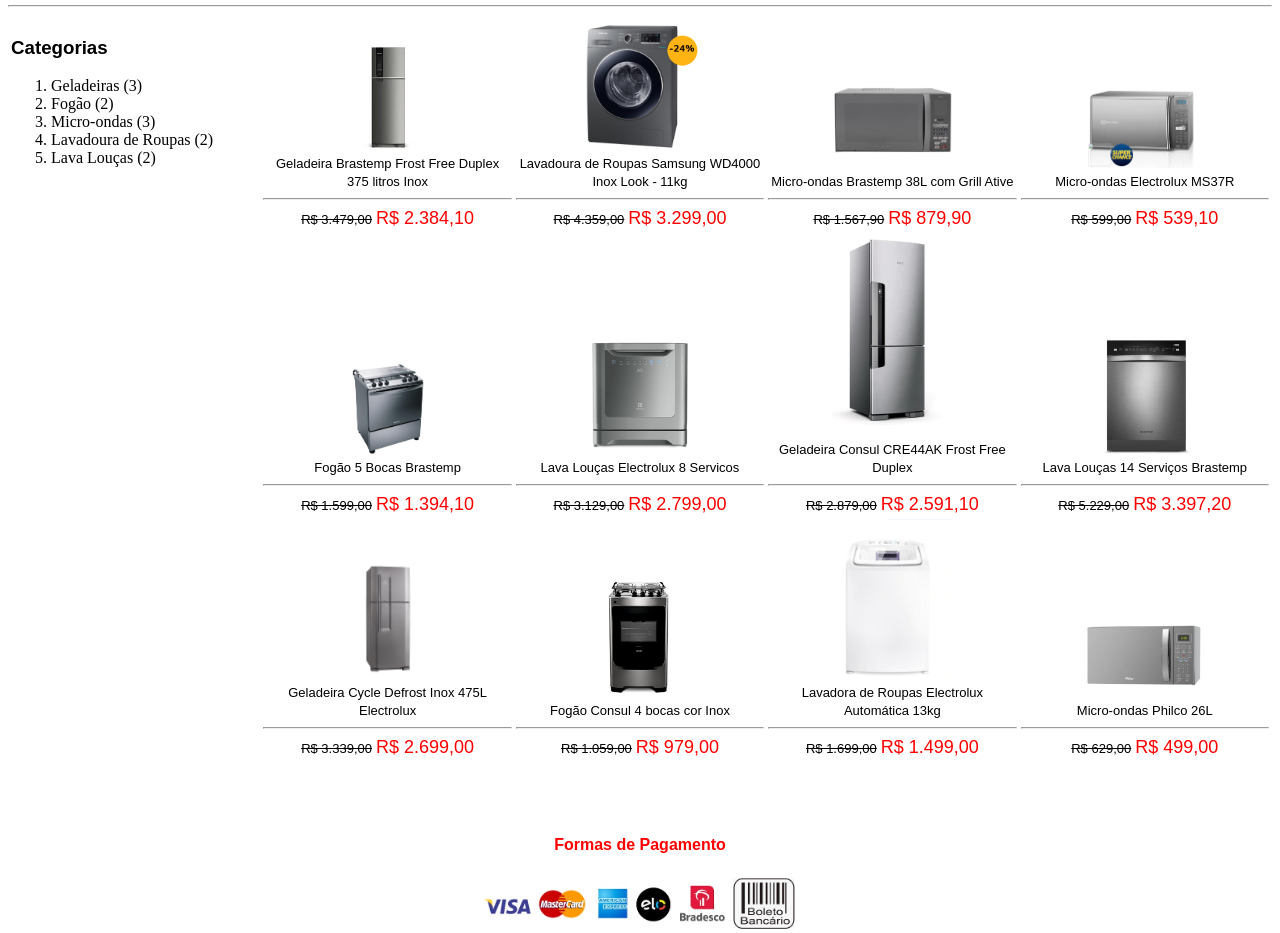
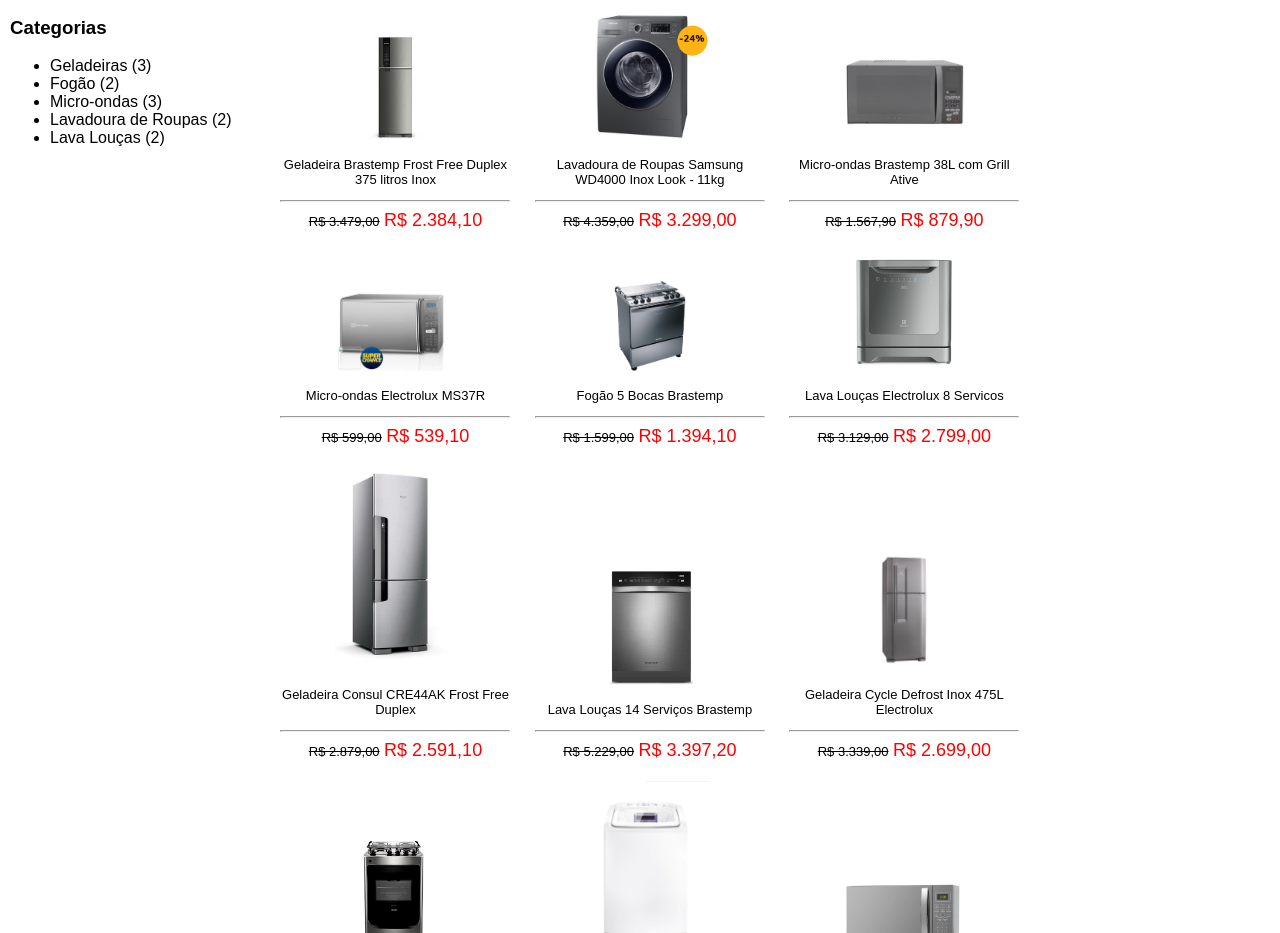
Before and after one commit to Bruno4745/FullStackEletro, a plain HTML site: page produtos.html in a window 1280 px wide. Shown: the part 142-1075 px from the top of the page. Drawn offline with Linux system fonts and the light colour scheme.

Commit message:
Atualizacao - Commit do projeto Full Stack Eletro em CSS

```diff
--- /dev/null
+++ b/css/estilo.css
@@ -0,0 +1,44 @@
+body {
+    font-family: Arial, Helvetica, sans-serif;
+    margin: 0px;
+}
+
+header, main {
+    margin: 8px;
+}
+
+#menu {
+    width: 100%;
+    background-color: rgb(242, 8, 8);
+}
+
+#menu a{
+    color: white;
+    text-decoration: none;
+    width: 24%;
+    display: inline-block;
+    text-align: center;
+}
+
+#menu a img {
+    width: 100px;
+    display: inline-block;
+    vertical-align: middle;
+}
+
+#rodape {
+    text-align: center;
+    padding-top: 50px;
+}
+
+#rodape h4 {
+    color: red;
+}
+
+#rodape img {
+    width: 25%;
+}
+
+#rodape p {
+    font-size: small;
+}
--- /dev/null
+++ b/css/produtos.css
@@ -0,0 +1,38 @@
+.categoria {
+    padding-left: 10px;
+    width: 20%;
+    display: inline-block;
+    vertical-align: top;
+}
+
+.produtos {
+    display: inline-block;
+    width: 77%;
+}
+
+.produto_unidade {
+    width: 230px;
+    padding: 10px;
+    display: inline-block;
+    text-align: center;
+}
+
+.produto_unidade img {
+    width: 120px;
+}
+
+.nome_produto {
+    font-size: small;
+}
+
+.preco_antigo {
+    font-size: small;
+    text-decoration: line-through;
+    display: inline;
+}
+
+.preco_novo {
+    font-size: large;
+    color: red;
+    display: inline;
+}
--- a/produtos.html
+++ b/produtos.html
@@ -1,144 +1,133 @@
 <!DOCTYPE html>
 
 <html lang="pt-br">
+
 	<head>
 		<meta charset="UTF-8">
 		<title>Produtos - Full Stack Eletro</title>
+		<link rel="stylesheet" type="text/css" href="./css/estilo.css">
+		<link rel="stylesheet" type="text/css" href="./css/produtos.css">
 	</head>
+
 	<body>
 		<!-- INICIO DO MENU -->
-		<table width="100%" bgcolor="red">
-			<tr>
-				<td align="center" widht="25%"><a href="index.html"><img width="100px" src="./imagens/logo.png" alt="Full Stack Eletro"></a></td>
-				<td align="center" widht="25%"><a href="produtos.html"><font face="Arial" color="white">Produtos</font></a></td>
-				<td align="center" widht="25%"><a href="loja.html"><font face="Arial" color="white">Nossas Lojas</font></a></td>
-				<td align="center" widht="25%"><a href="contato.html"><font face="Arial" color="white">Contato</font></a></td>
-			</tr>
-		</table>
+		<nav id="menu">
+			<a href="index.html"><img src="./imagens/logo.png" alt="Full Stack Eletro"></a>
+			<a href="produtos.html">Produtos</a>
+			<a href="loja.html">Nossas Lojas</a>
+			<a href="contato.html">Contato</a>
+		</nav>
 		<!-- FIM DO MENU -->
+
+		<header>
 			<h2>Produtos</h2>
 			<hr>
-		<table border=0 width="100%" cellpadding=>
-			<tr>
-				<td rowspan="5" width="20%" valign="top">
-					<h3><font face="Arial">Categorias</font></h3>
-					<ol>
+		</header>
+
+		<section class="categoria">
+			<h3>Categorias</h3>
+			<ul>
 				<li>Geladeiras (3)</li>
 				<li>Fogão (2)</li>
 				<li>Micro-ondas (3)</li>
 				<li>Lavadoura de Roupas (2)</li>
 				<li>Lava Louças (2)</li>
-					</ol>
-				</td>
-				<td width="20%" align="center" valign="bottom">
-					<img src="./imagens/produtos/geladeira_brastemp.png" width="120px">
-					<br>
-					<font face="Arial" size="2">Geladeira Brastemp Frost Free Duplex 375 litros Inox</font>
+			</ul>
+		</section>
+
+		<section class="produtos">
+			<div class="produto_unidade">
+				<img src="./imagens/produtos/geladeira_brastemp.png">
+				<p class="nome_produto">Geladeira Brastemp Frost Free Duplex 375 litros Inox</p>
 				<hr>
-					<font face="Arial" size="2"><strike>R$ 3.479,00</strike></font>
-					<font face="Arial" size="4" color="red">R$ 2.384,10</font>
-				</td>
-				<td width="20%" align="center" valign="bottom">
-					<img src="./imagens/produtos/lavalouca_samsung.png" width="120px">
-					<br>
-					<font face="Arial" size="2">Lavadoura de Roupas Samsung WD4000 Inox Look - 11kg</font>
+				<p class="preco_antigo">R$ 3.479,00</p>
+				<p class="preco_novo">R$ 2.384,10</p>
+			</div>
+			<div class="produto_unidade">
+				<img src="./imagens/produtos/lavalouca_samsung.png">
+				<p class="nome_produto">Lavadoura de Roupas Samsung WD4000 Inox Look - 11kg</p>
 				<hr>
-					<font face="Arial" size="2"><strike>R$ 4.359,00</strike></font>
-					<font face="Arial" size="4" color="red">R$ 3.299,00</font>
-				</td>
-				<td width="20%" align="center" valign="bottom">
-					<img src="./imagens/produtos/microondas_brastemp.png" width="120px">
-					<br>
-					<font face="Arial" size="2">Micro-ondas Brastemp 38L com Grill Ative</font>
+				<p class="preco_antigo">R$ 4.359,00</p>
+				<p class="preco_novo">R$ 3.299,00</p>
+			</div>
+			<div class="produto_unidade">
+				<img src="./imagens/produtos/microondas_brastemp.png">
+				<p class="nome_produto">Micro-ondas Brastemp 38L com Grill Ative</p>
 				<hr>
-					<font face="Arial" size="2"><strike>R$ 1.567,90</strike></font>
-					<font face="Arial" size="4" color="red">R$ 879,90</font>
-				</td>
-				<td width="20%" align="center" valign="bottom">
-					<img src="./imagens/produtos/microondas_electrolux.png" width="120px">
-					<br>
-					<font face="Arial" size="2">Micro-ondas Electrolux MS37R</font>
+				<p class="preco_antigo">R$ 1.567,90</p>
+				<p class="preco_novo">R$ 879,90</p>
+			</div>
+			<div class="produto_unidade">
+				<img src="./imagens/produtos/microondas_electrolux.png">
+				<p class="nome_produto">Micro-ondas Electrolux MS37R</p>
 				<hr>
-					<font face="Arial" size="2"><strike>R$ 599,00</strike></font>
-					<font face="Arial" size="4" color="red">R$ 539,10</font>
-				</td>
-			</tr>
-			<tr>
-				<td width="20%" align="center" valign="bottom">
-					<img src="./imagens/produtos/fogao_brastemp.png" width="120px">
-					<br>
-					<font face="Arial" size="2">Fogão 5 Bocas Brastemp</font>
+				<p class="preco_antigo">R$ 599,00</p>
+				<p class="preco_novo">R$ 539,10</p>
+			</div>
+			<div class="produto_unidade">
+				<img src="./imagens/produtos/fogao_brastemp.png">
+				<p class="nome_produto">Fogão 5 Bocas Brastemp</p>
 				<hr>
-					<font face="Arial" size="2"><strike>R$ 1.599,00</strike></font>
-					<font face="Arial" size="4" color="red">R$ 1.394,10</font>
-				</td>
-				<td width="20%" align="center" valign="bottom">
-					<img src="./imagens/produtos/lavalouca_selectrolux.png" width="120px">
-					<br>
-					<font face="Arial" size="2">Lava Louças Electrolux 8 Servicos</font>
+				<p class="preco_antigo">R$ 1.599,00</p>
+				<p class="preco_novo">R$ 1.394,10</p>
+			</div>
+			<div class="produto_unidade">
+				<img src="./imagens/produtos/lavalouca_selectrolux.png">
+				<p class="nome_produto">Lava Louças Electrolux 8 Servicos</p>
 				<hr>
-					<font face="Arial" size="2"><strike>R$ 3.129,00</strike></font>
-					<font face="Arial" size="4" color="red">R$ 2.799,00</font>
-				</td>
-				<td width="20%" align="center" valign="bottom">
-					<img src="./imagens/produtos/geladeira_consul.png" width="120px">
-					<br>
-					<font face="Arial" size="2">Geladeira Consul CRE44AK Frost Free Duplex</font>
+				<p class="preco_antigo">R$ 3.129,00</p>
+				<p class="preco_novo">R$ 2.799,00</p>
+			</div>
+			<div class="produto_unidade">
+				<img src="./imagens/produtos/geladeira_consul.png">
+				<p class="nome_produto">Geladeira Consul CRE44AK Frost Free Duplex</p>
 				<hr>
-					<font face="Arial" size="2"><strike>R$ 2.879,00</strike></font>
-					<font face="Arial" size="4" color="red">R$ 2.591,10</font>
-				</td>
-				<td width="20%" align="center" valign="bottom">
-					<img src="./imagens/produtos/lavalouca_sbrastemp.png" width="120px">
-					<br>
-					<font face="Arial" size="2">Lava Louças 14 Serviços Brastemp</font>
+				<p class="preco_antigo">R$ 2.879,00</p>
+				<p class="preco_novo">R$ 2.591,10</p>
+			</div>
+			<div class="produto_unidade">
+				<img src="./imagens/produtos/lavalouca_sbrastemp.png">
+				<p class="nome_produto">Lava Louças 14 Serviços Brastemp</p>
 				<hr>
-					<font face="Arial" size="2"><strike>R$ 5.229,00</strike></font>
-					<font face="Arial" size="4" color="red">R$ 3.397,20</font>
-				</td>
-			</tr>
-			<tr>
-				<td width="20%" align="center" valign="bottom">
-					<img src="./imagens/produtos/geladeira_eletrolux.png" width="120px">
-					<br>
-					<font face="Arial" size="2">Geladeira Cycle Defrost Inox 475L Electrolux</font>
+				<p class="preco_antigo">R$ 5.229,00</p>
+				<p class="preco_novo">R$ 3.397,20</p>
+			</div>
+			<div class="produto_unidade">
+				<img src="./imagens/produtos/geladeira_eletrolux.png">
+				<p class="nome_produto">Geladeira Cycle Defrost Inox 475L Electrolux</p>
 				<hr>
-					<font face="Arial" size="2"><strike>R$ 3.339,00</strike></font>
-					<font face="Arial" size="4" color="red">R$ 2.699,00</font>
-				</td>
-				<td width="20%" align="center" valign="bottom">
-					<img src="./imagens/produtos/fogao_consul.png" width="120px">
-					<br>
-					<font face="Arial" size="2">Fogão Consul 4 bocas cor Inox</font>
+				<p class="preco_antigo">R$ 3.339,00</p>
+				<p class="preco_novo">R$ 2.699,00</p>
+			</div>
+			<div class="produto_unidade">
+				<img src="./imagens/produtos/fogao_consul.png">
+				<p class="nome_produto">Fogão Consul 4 bocas cor Inox</p>
 				<hr>
-					<font face="Arial" size="2"><strike>R$ 1.059,00</strike></font>
-					<font face="Arial" size="4" color="red">R$ 979,00</font>
-				</td>
-				<td width="20%" align="center" valign="bottom">
-					<img src="./imagens/produtos/lavaroupa_eletrolux.png" width="120px">
-					<br>
-					<font face="Arial" size="2">Lavadora de Roupas Electrolux Automática 13kg</font>
+				<p class="preco_antigo">R$ 1.059,00</p>
+				<p class="preco_novo">R$ 979,00</p>
+			</div>
+			<div class="produto_unidade">
+				<img src="./imagens/produtos/lavaroupa_eletrolux.png">
+				<p class="nome_produto">Lavadora de Roupas Electrolux Automática 13kg</p>
 				<hr>
-					<font face="Arial" size="2"><strike>R$ 1.699,00</strike></font>
-					<font face="Arial" size="4" color="red">R$ 1.499,00</font>
-				</td>
-				<td width="20%" align="center" valign="bottom">
-					<img src="./imagens/produtos/microondas_philco.png" width="120px">
-					<br>
-					<font face="Arial" size="2">Micro-ondas Philco 26L</font>
+				<p class="preco_antigo">R$ 1.699,00</p>
+				<p class="preco_novo">R$ 1.499,00</p>
+			</div>
+			<div class="produto_unidade">
+				<img src="./imagens/produtos/microondas_philco.png">
+				<p class="nome_produto">Micro-ondas Philco 26L</p>
 				<hr>
-					<font face="Arial" size="2"><strike>R$ 629,00</strike></font>
-					<font face="Arial" size="4" color="red">R$ 499,00</font>
-				</td>
-			</tr>
-		</table>
-		<center>
-			<br><br><br>
-			<h4>
-				<font face="Arial" color="red">Formas de Pagamento</font>
-			</h4>
-			<img width="25%" src="./imagens/Forma Pagamento.png" alt="Formas de Pagamento">
-			<p><font face="Arial" size="2">&copy; Recode Pro</font></p>
-		</center>
+				<p class="preco_antigo">R$ 629,00</p>
+				<p class="preco_novo">R$ 499,00</p>
+			</div>
+		</section>
+
+		<footer id="rodape">
+			<h4>Formas de Pagamento</h4>
+			<img src="./imagens/Forma Pagamento.png" alt="Formas de Pagamento">
+			<p>&copy; Recode Pro</p>
+		</footer>
+
 	</body>
+
 </html>
```
Also changed, not shown: contato.html (+43 -35 lines), css/contato.css (added, +22 -0 lines), css/loja.css (added, +9 -0 lines), index.html (+28 -22 lines), loja.html (+46 -42 lines). Lines whose indentation alone changed are shown as unchanged.
